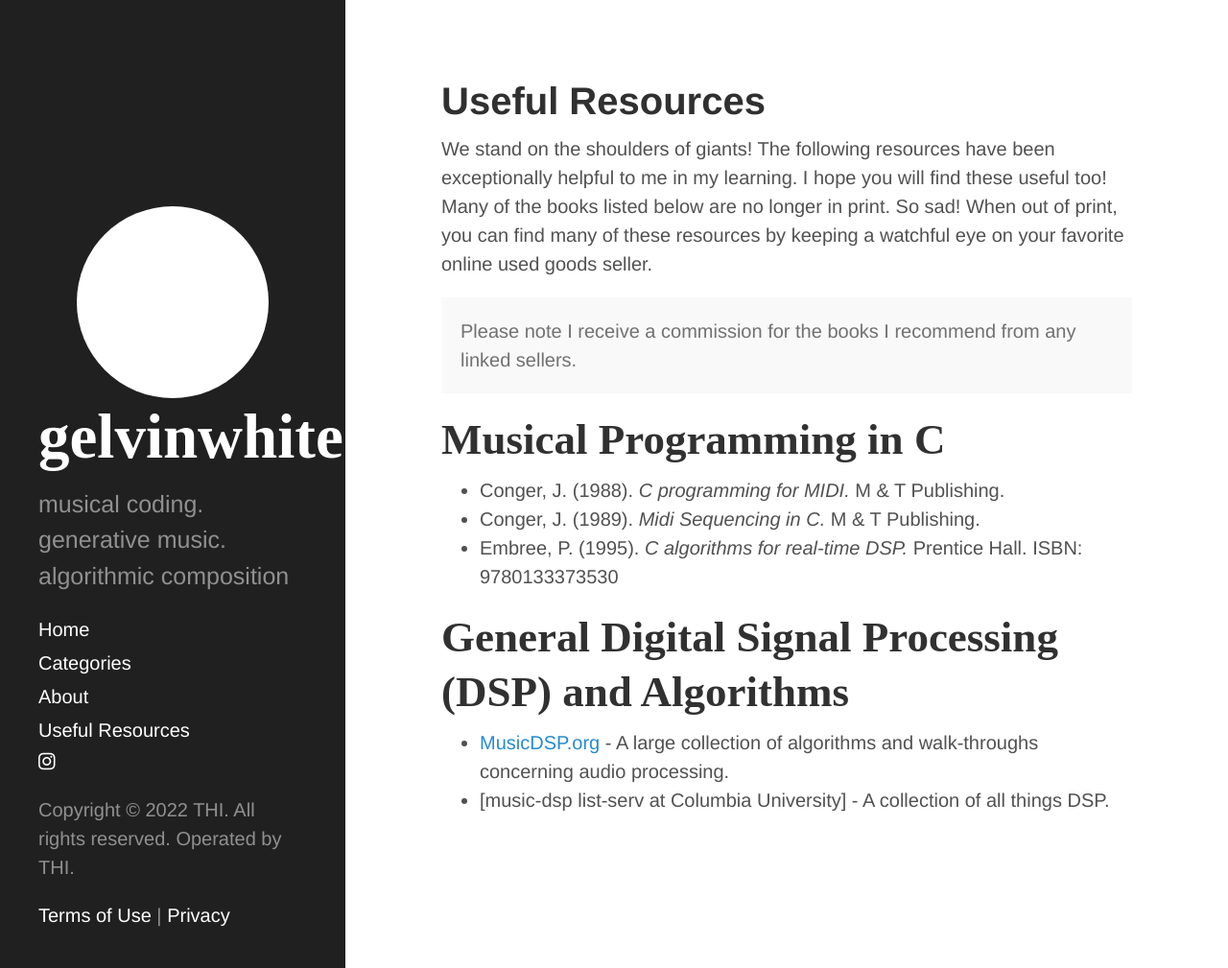
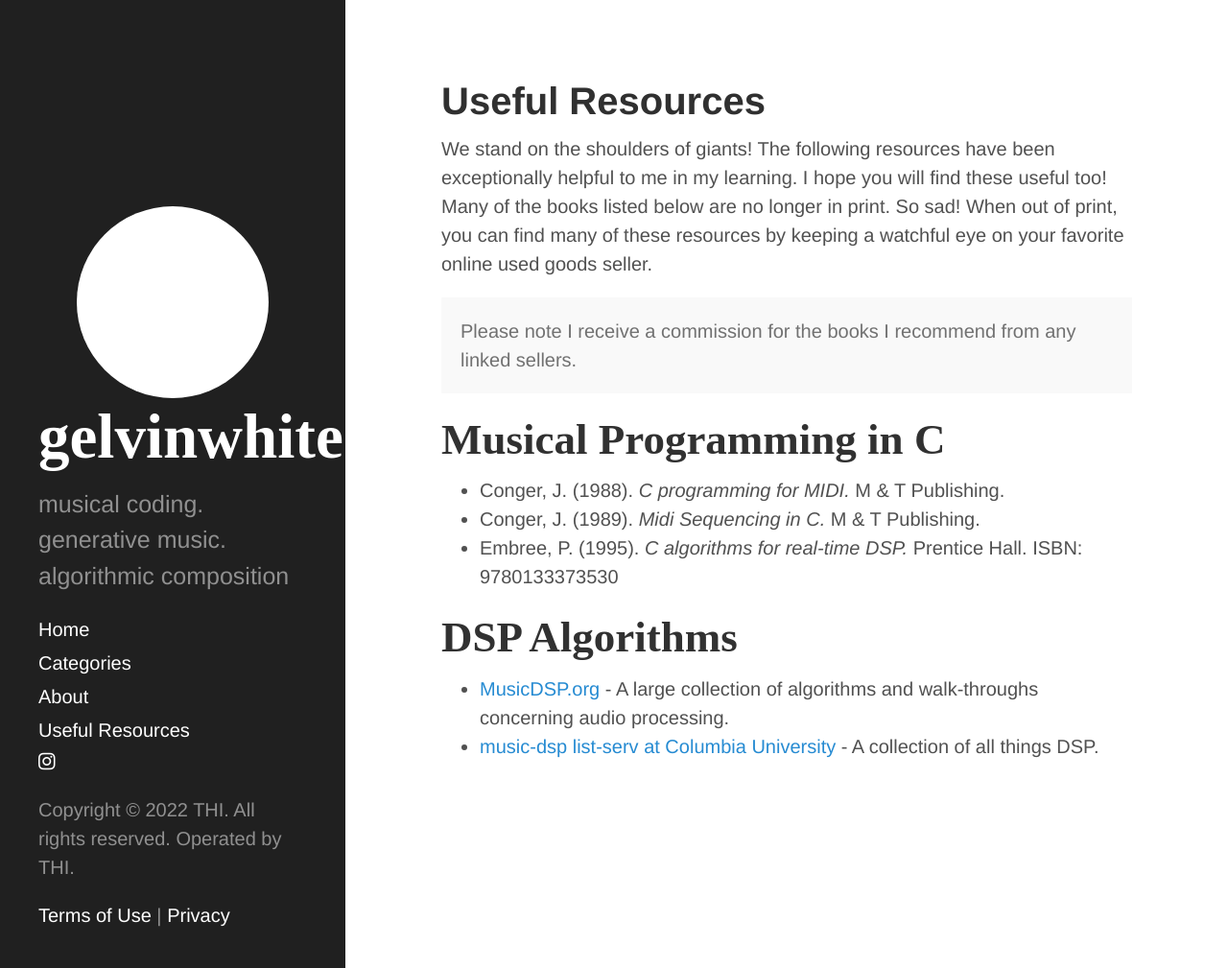
Before and after one commit to guyewhite/guyewhite.github.io, a Jekyll site: the page built from resources.md, in a window 1280 px wide and 1009 px high. Shown: the whole window at 96% size. Built offline with Jekyll 4.4.1, drawn with Linux system fonts in a browser that asks for light colours; nearby versions of some CDN libraries; some web fonts are replaced.

Commit message:
“fourth”

```diff
--- a/resources.md
+++ b/resources.md
@@ -14,6 +14,6 @@ We stand on the shoulders of giants! The following resources have been exception
 * Conger, J. (1989). *Midi Sequencing in C.* M &amp; T Publishing.
 * Embree, P. (1995). *C algorithms for real-time DSP.* Prentice Hall. ISBN: 9780133373530
 
-## General Digital Signal Processing (DSP) and Algorithms
+## DSP Algorithms
 * [MusicDSP.org](https://MusicDSP.org) - A large collection of algorithms and walk-throughs concerning audio processing.
-* [music-dsp list-serv at Columbia University] - A collection of all things DSP.
+* [music-dsp list-serv at Columbia University](http://sites.music.columbia.edu/cmc/music-dsp/) - A collection of all things DSP.
```
Also changed, not shown: 2 other files.
